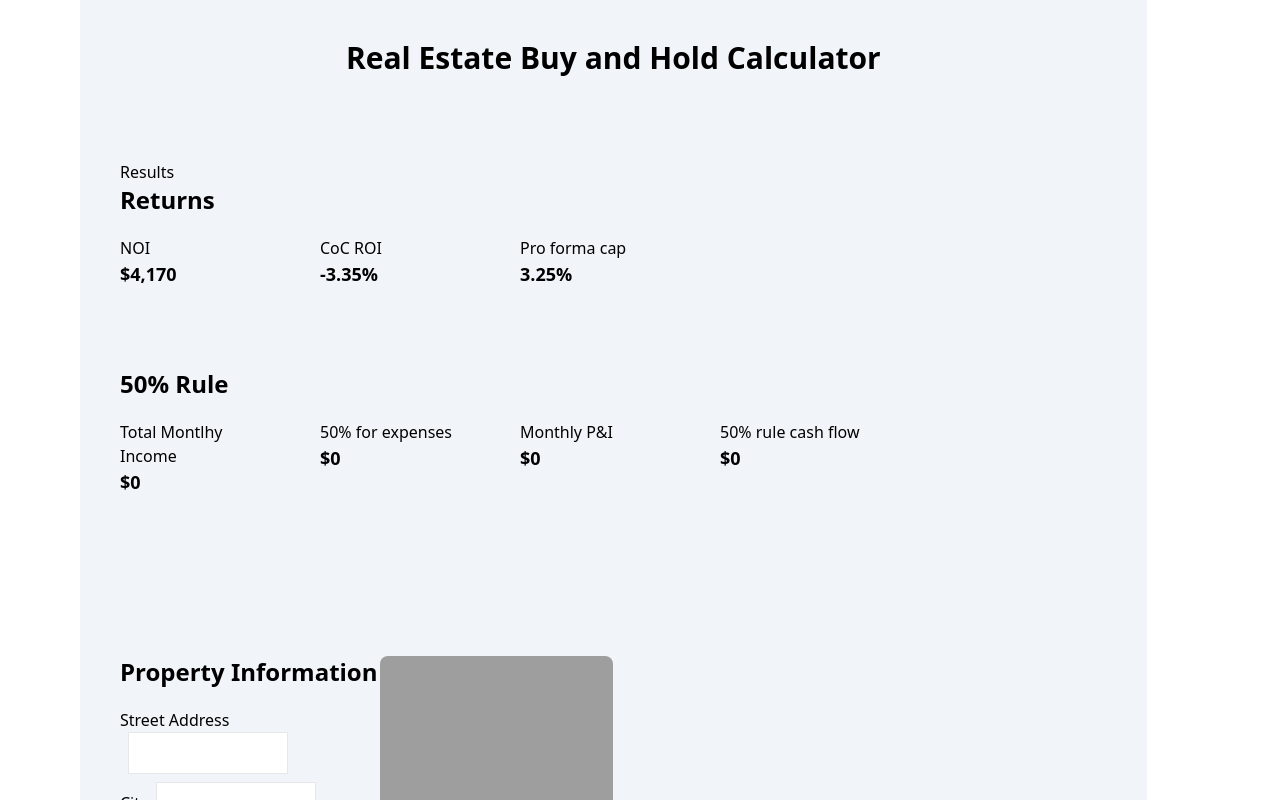
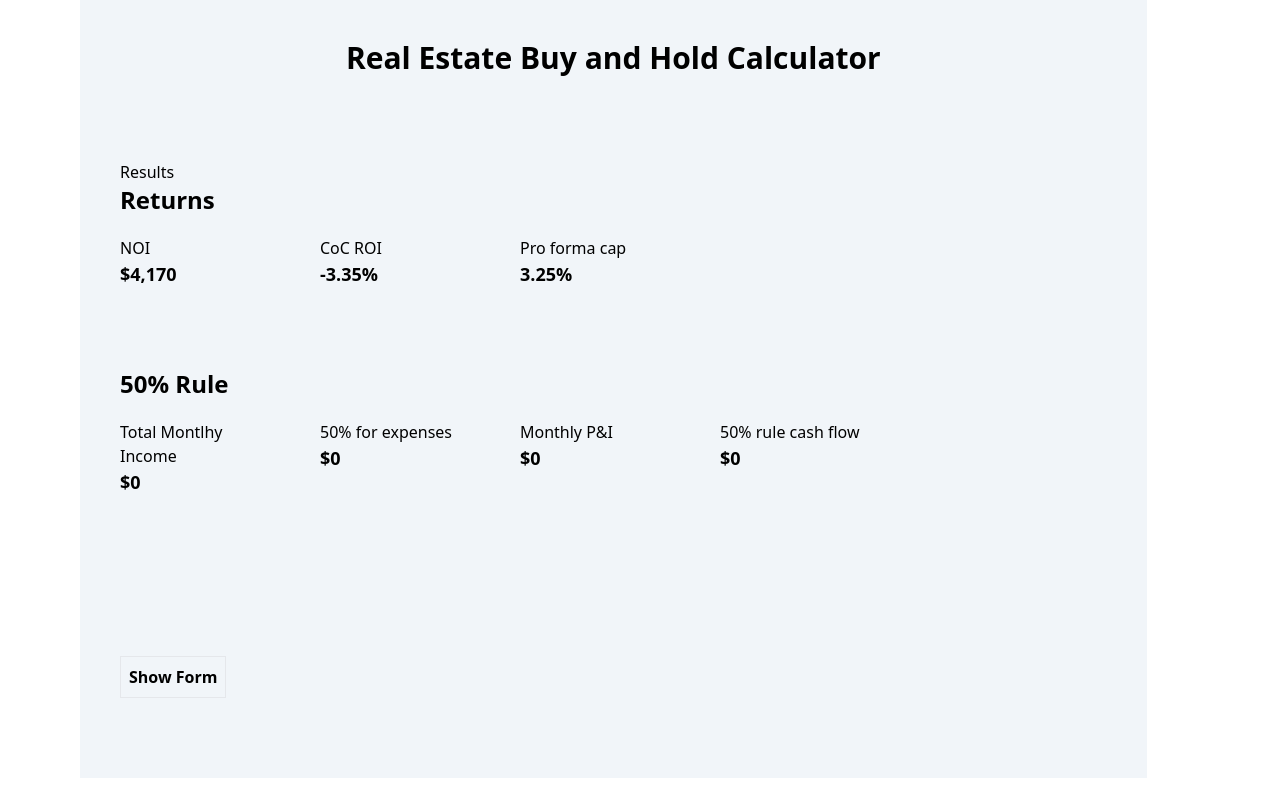
Before and after one commit to GeorgiNedyalkov/real-estate-investment-tools, a React (Vite) app in the folder client/: page / in a window 1280 px wide. Shown: the top 800 px of the page. Built offline with nearby package versions, Linux system fonts and the light colour scheme; grey boxes are pictures that could not be loaded.

Commit message:
feature create a show form toggle

```diff
--- a/client/src/App.tsx
+++ b/client/src/App.tsx
@@ -11,6 +11,7 @@ import Results from "./components/Results";
 function App() {
     const [purchasePrice, setPurchasePrice] = useState(0);
     const [rentalIncome, setRentalIncome] = useState(0);
+    const [showForm, setShowForm] = useState(false);
 
     const onPurchasePriceChange = (e: React.ChangeEvent<HTMLInputElement>) => {
         setPurchasePrice(+e.target.value);
@@ -26,6 +27,15 @@ function App() {
 
             <Results rentalIncome={rentalIncome} />
 
+            <button
+                className="border p-2 font-bold mb-10"
+                onClick={() => setShowForm(!showForm)}
+            >
+                Show Form
+            </button>
+
+            {showForm && (
+                <>
                     <PropertyInformation />
                     <PurchaseInformation
                         purchasePrice={purchasePrice}
@@ -37,6 +47,8 @@ function App() {
                         onRentalIncomeChange={onRentalIncomeChange}
                     />
                     <Expenses rentalIncome={rentalIncome} />
+                </>
+            )}
         </div>
     );
 }
```
Lines whose indentation alone changed are shown as unchanged.
